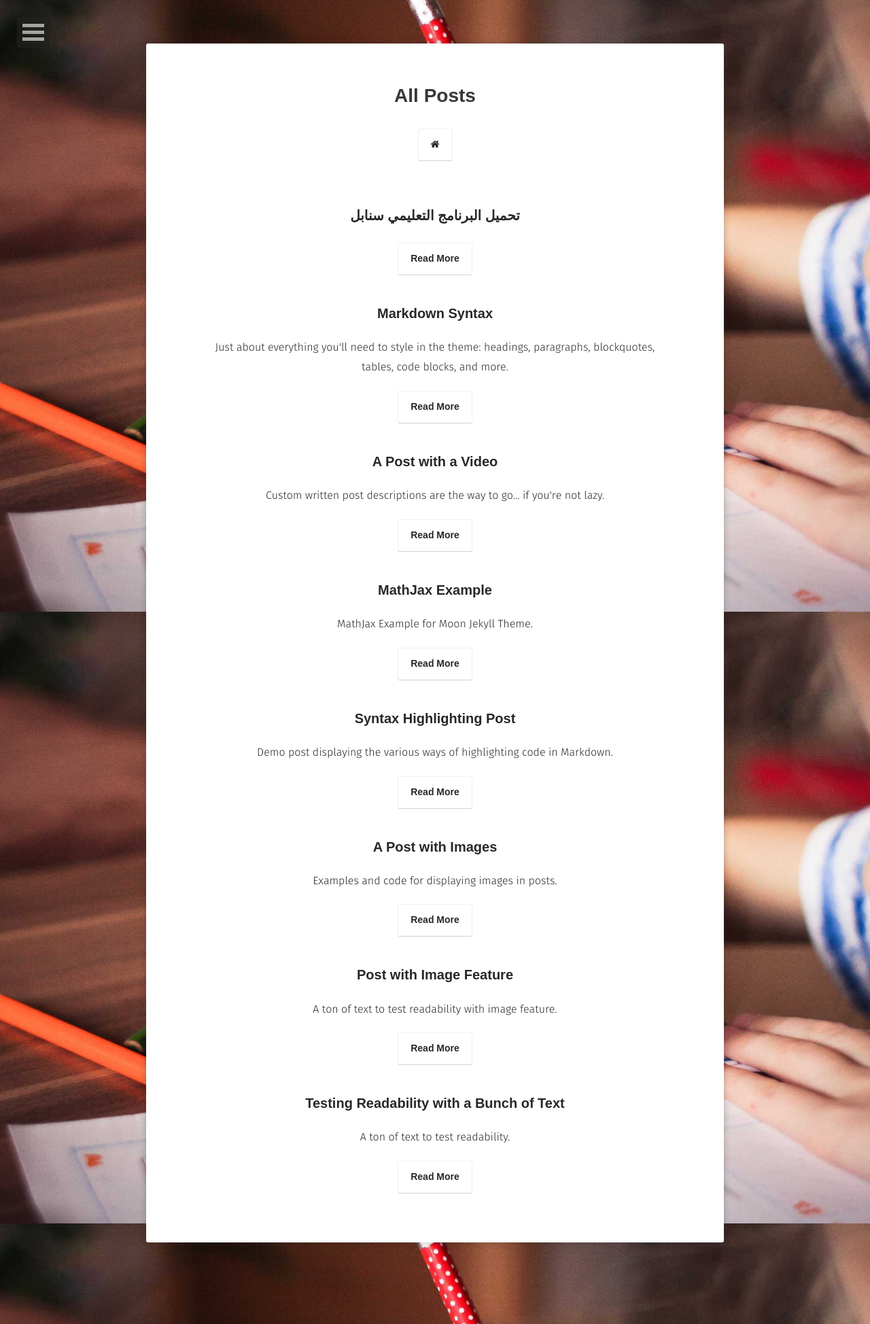
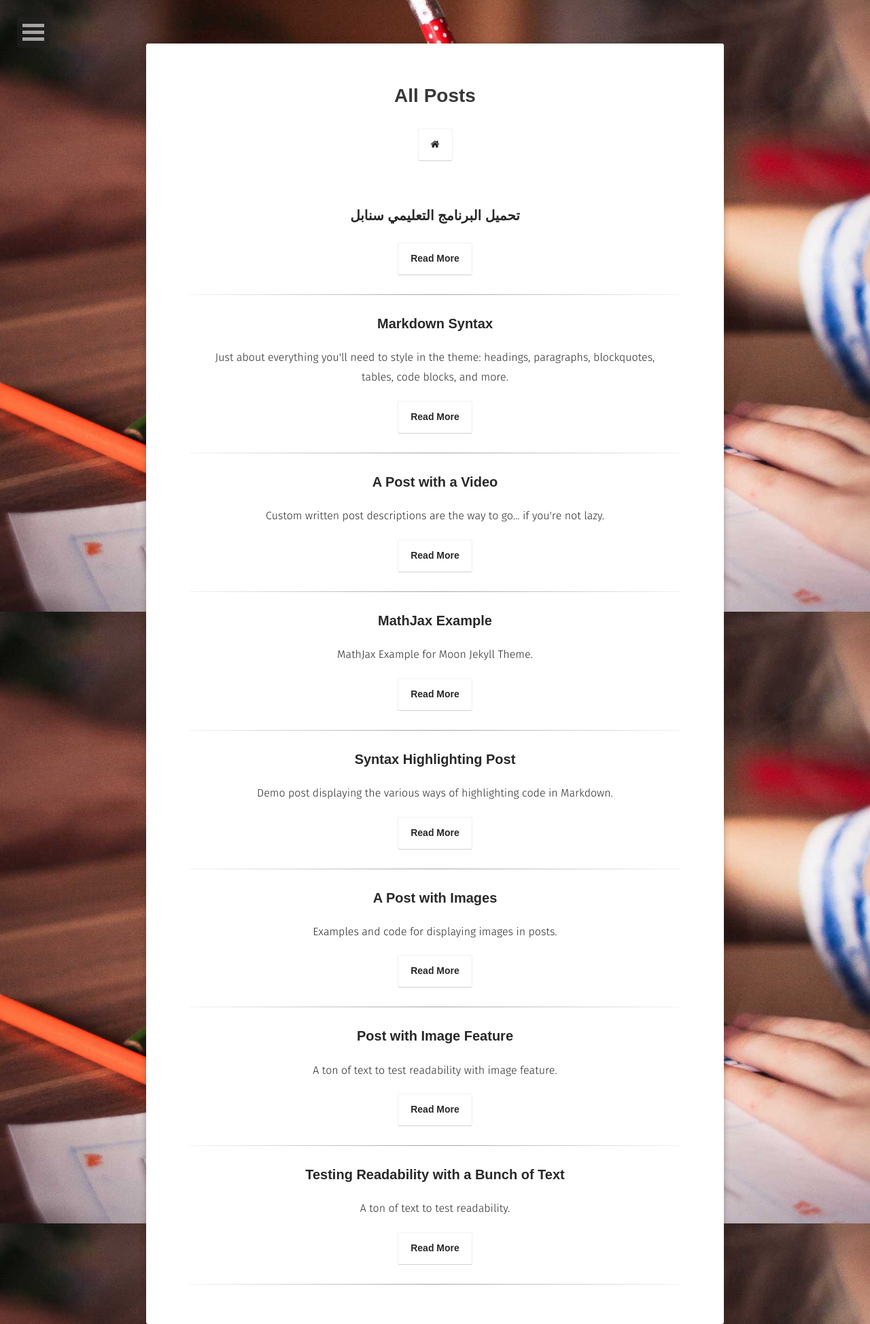
Before and after one commit to sanabilmedia/sanabilmedia.github.io, a Jekyll site: the page built from posts/index.md, in a window 1280 px wide. Shown: the whole page at 68% size. Built offline with Jekyll 4.4.1, drawn with Linux system fonts in a browser that asks for light colours; some web fonts are replaced.

Commit message:
Update post-list.html

```diff
--- a/_layouts/post-list.html
+++ b/_layouts/post-list.html
@@ -24,13 +24,16 @@ layout: compress
                 <div class="post-list">
                     {% for post in site.posts %}
                         {% if post.project == null %}
-                   <center> <ul>
+                   <center>
+                       <ul>
                         <li class="wow fadeInLeft" data-wow-duration="1.5s">
                             <a class="zoombtn" href="{{ site.url }}{{ post.url }}">{{ post.title }}</a>
                             <p>{{ post.excerpt }}</p>
                             <a href="{{ site.url }}{{ post.url }}" class="btn zoombtn">Read More</a>
                         </li>
-                    </ul></center>
+                    </ul>
+                    <hr>
+                    </center>
                         {% endif %}
                     {% endfor %}
                 </div>
```
